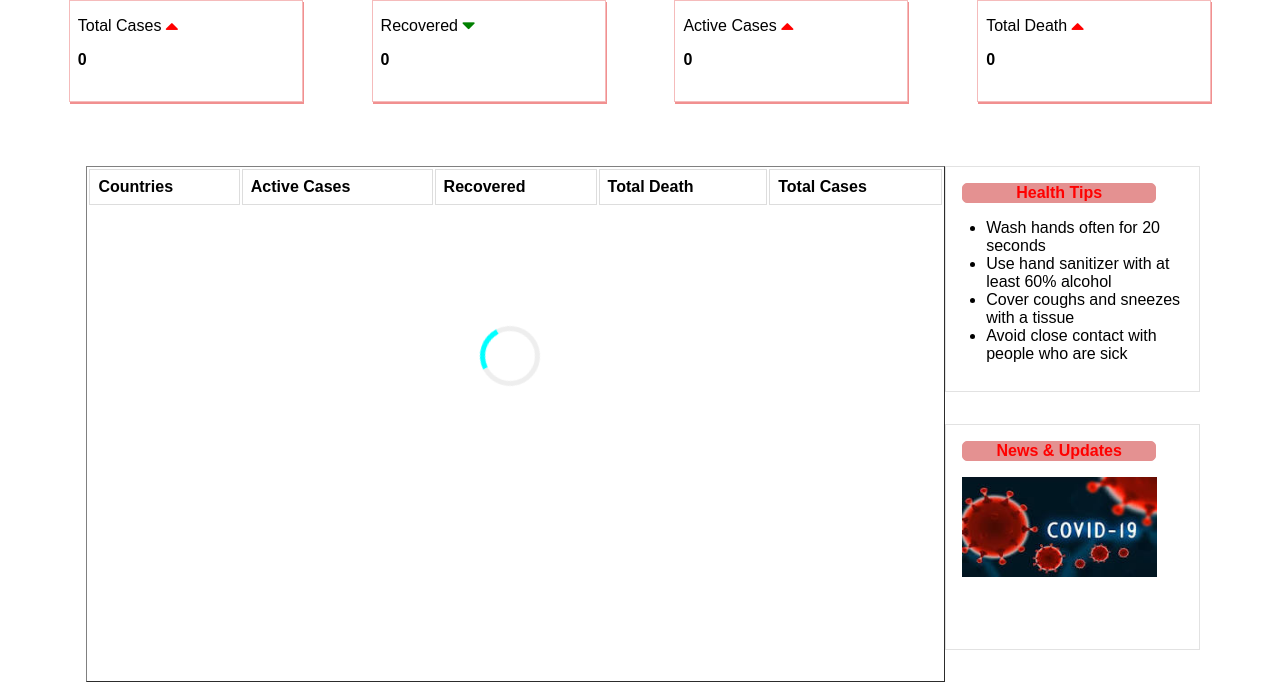
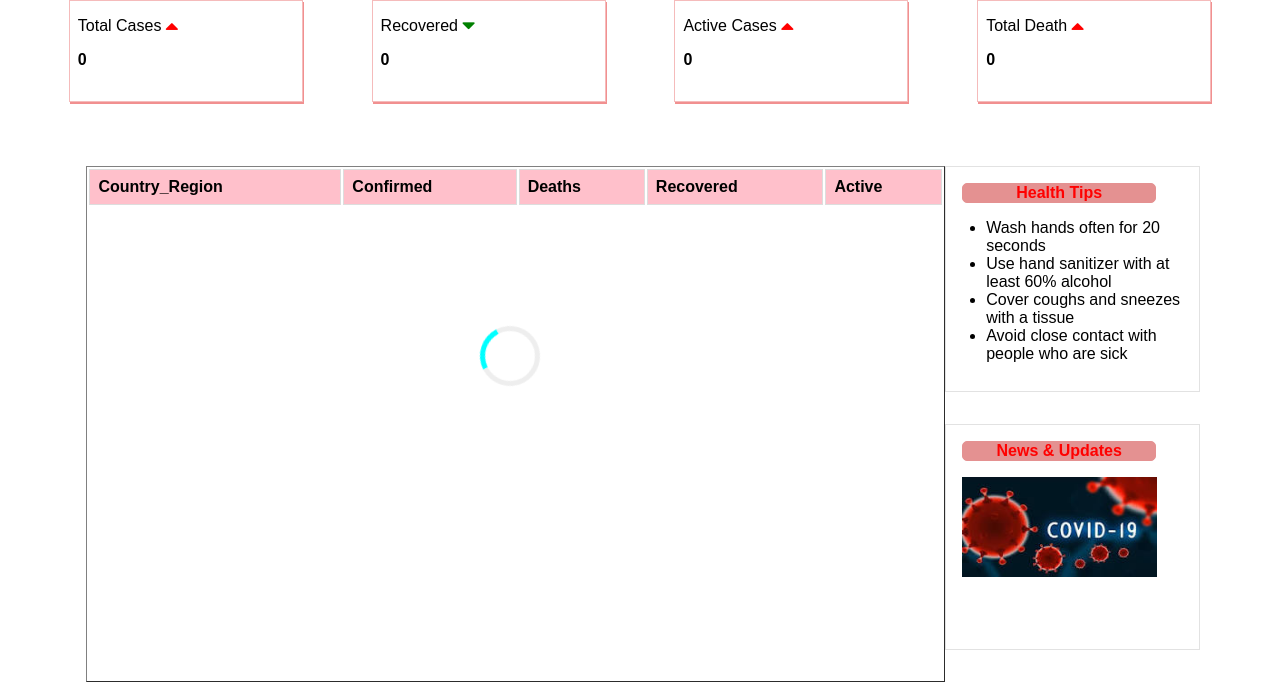
Before and after one commit to Rosedaline/Assignment-5, a PHP site: the page made by covid-19 frontend/covid 19 .html in a window 1280 px wide. Shown: the part 221-903 px from the top of the page. Run offline with PHP 8.4, Linux system fonts and the light colour scheme; lists and menus that the app fills with data are empty.

Commit message:
init commit

```diff
--- a/covid-19 frontend/covid 19 .html
+++ b/covid-19 frontend/covid 19 .html
@@ -38,11 +38,12 @@
             <table border="1px">
                 <thead>
                     <tr>
-                        <th>Countries</th>
-                        <th>Active Cases</th>
+                        <th>Country_Region</th>
+                        <th>Confirmed</th>
+                        <th>Deaths</th>
                         <th>Recovered</th>
-                        <th>Total Death</th>
-                        <th>Total Cases</th>
+                        <th>Active</th>
+
                     </tr>
                 </thead>
                 <tbody id="tbd">
--- a/covid-19 frontend/css/covid.css
+++ b/covid-19 frontend/css/covid.css
@@ -53,11 +53,15 @@
 .cases .fa-caret-down {
     color: green;
 }
+thead{
+  background: pink;
+}
 .data {
     display: flex;
     justify-content: space-between;
     margin-top: 4em;
     position: relative;
+
 }
 .data table {
     width: 54em;
--- a/covid-19 frontend/js/covid.js
+++ b/covid-19 frontend/js/covid.js
@@ -23,10 +23,10 @@
             let tr = tbody.appendChild(document.createElement('tr'))
             tr.setAttribute('class', 'ntr');
             tr.appendChild(document.createElement('td')).innerHTML = elem.Country_Region
+            tr.appendChild(document.createElement('td')).innerHTML = elem.Confirmed
+            tr.appendChild(document.createElement('td')).innerHTML = elem.Deaths
+            tr.appendChild(document.createElement('td')).innerHTML = elem.Recovered
             tr.appendChild(document.createElement('td')).innerHTML = elem.Active
-            tr.appendChild(document.createElement('td')).innerHTML = elem.Recovered
-            tr.appendChild(document.createElement('td')).innerHTML = elem.Deaths
-            tr.appendChild(document.createElement('td')).innerHTML = elem.Confirmed
             document.querySelector('#loading').style.display = 'none'
         }
     }
```
